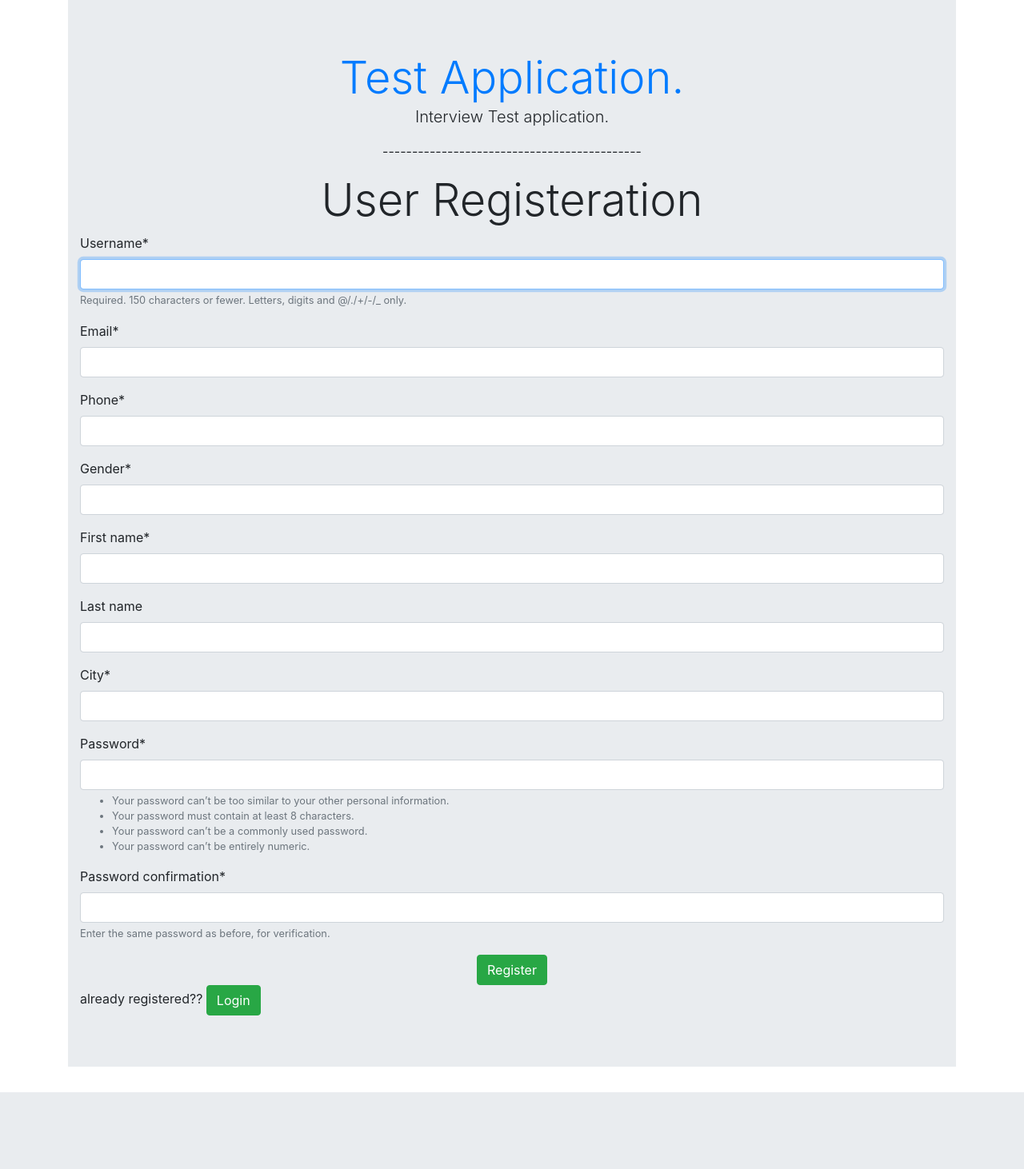
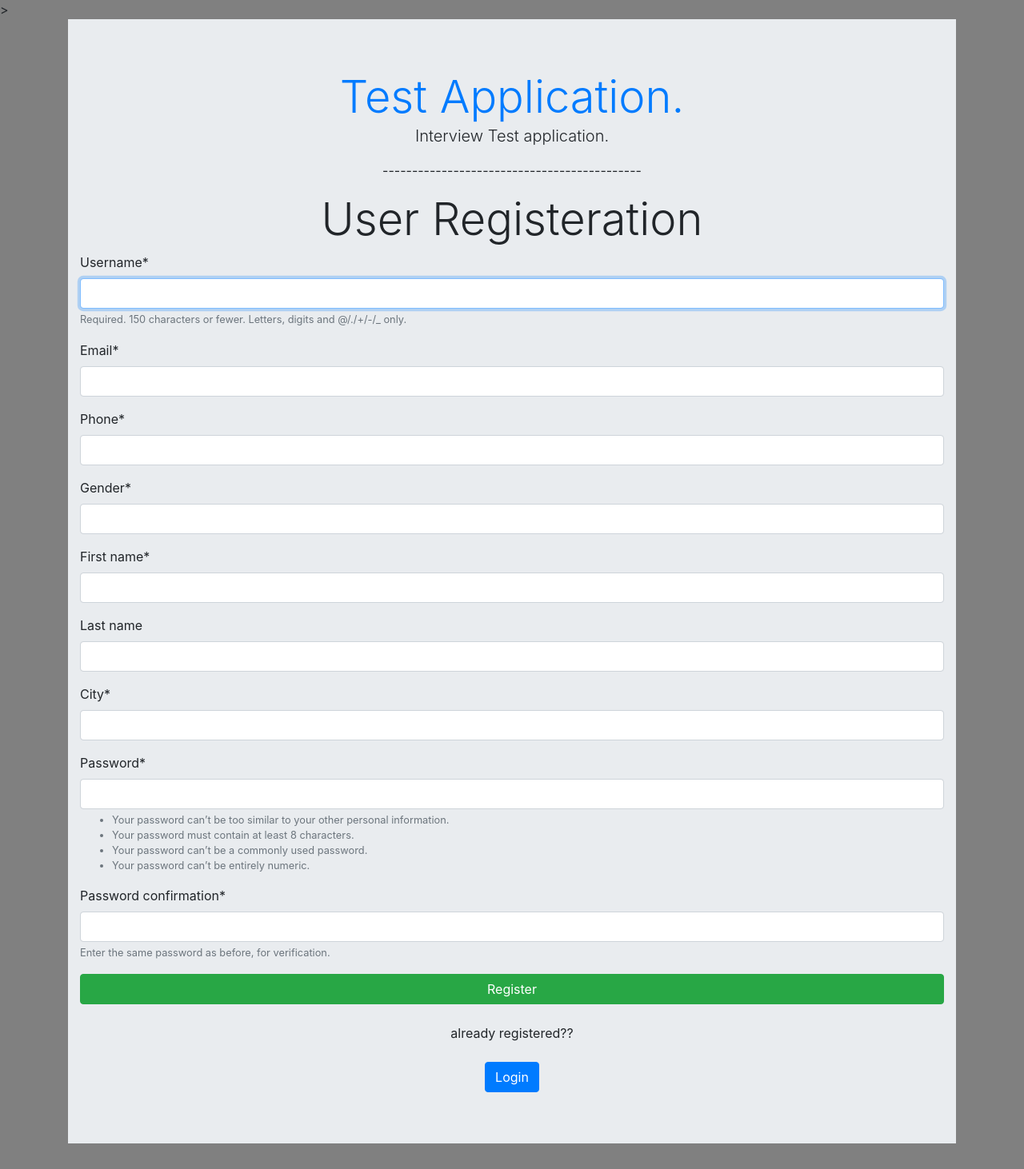
Before and after one commit to nova-sangeeth/Interview-Project, a Django app: page /register in a window 1280 px wide. Shown: the whole page at 80% size. Before the commit the page ends 1366 px from the top, so only its background shows below. Run offline with Django 3.2, Linux system fonts and the light colour scheme; some libraries are stand-ins or nearby versions.

Commit message:
added ui changes and old migrations are removed

```diff
--- a/src/application_1/templates/base.html
+++ b/src/application_1/templates/base.html
@@ -26,7 +26,8 @@
     />
     <title>Base</title>
   </head>
-  <body>
+  <body style="background-color:grey;">>
+
     <div class="container">
       <div class="jumbotron jumbotron-fluid">
         <div class="container">
--- a/src/application_1/templates/login.html
+++ b/src/application_1/templates/login.html
@@ -12,12 +12,13 @@
       <h1 class="display-4">Customer Access</h1>
     </center>
     <div class="container">
-      <form action="" method="post">
+      <form action="" method="post" autocomplete="off">
         {% csrf_token %} {{ form|crispy}}
         <center>
           <button class="btn btn-success" type="submit">Login</button>
         </center>
       </form>
+      Not Yet Registered?
       <a href="/register" class="btn btn-primary">register</a>
     </div>
     {% endblock content %}
--- a/src/application_1/templates/register.html
+++ b/src/application_1/templates/register.html
@@ -14,17 +14,24 @@
       </div>
     </center>
     <div class="container">
-      <form action="" method="post" autocomplete="off">
+      <form method="post" autocomplete="off">
         {% csrf_token %} {{ form|crispy}}
         <center>
-          <button class="btn btn-success" type="submit">Register</button>
+          <button class="btn btn-success btn-block" type="submit">
+            Register
+          </button>
         </center>
       </form>
     </div>
-    <div class="container">
-      already registered??
-      <a href="/login" class="btn btn-success">Login</a>
-    </div>
+    <br />
+    <center>
+      <div class="container">
+        already registered??
+        <br />
+        <br />
+        <a href="/login" class="btn btn-primary ">Login</a>
+      </div>
+    </center>
     {% endblock content %}
   </body>
 </html>
```
